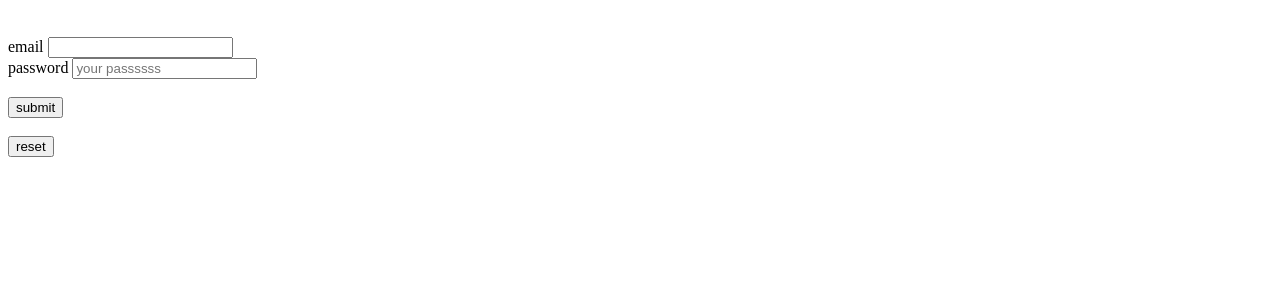
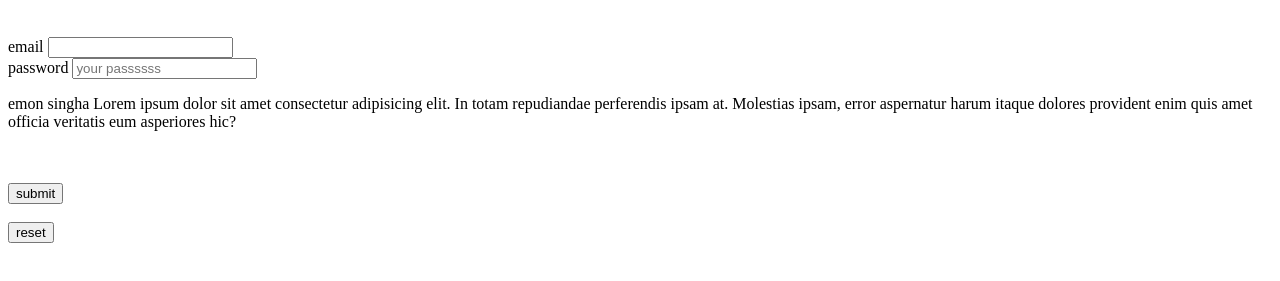
Before and after one commit to Emon-singha-Emon/second-github, a plain HTML site: page index.html in a window 1280 px wide. Shown: the part 61-342 px from the top of the page. Drawn offline with Linux system fonts and the light colour scheme.

Commit message:
first changes

```diff
--- a/index.html
+++ b/index.html
@@ -11,6 +11,7 @@
     <label>email</label>
     <input type="email" name="" id=""><br><label>password</label>
     <input type="password"placeholder="your passssss">
+    <p>emon singha Lorem ipsum dolor sit amet consectetur adipisicing elit. In totam repudiandae perferendis ipsam at. Molestias ipsam, error aspernatur harum itaque dolores provident enim quis amet officia veritatis eum asperiores hic?</p>
     <br>
     <br>
     <input type="submit" value="submit">
```
